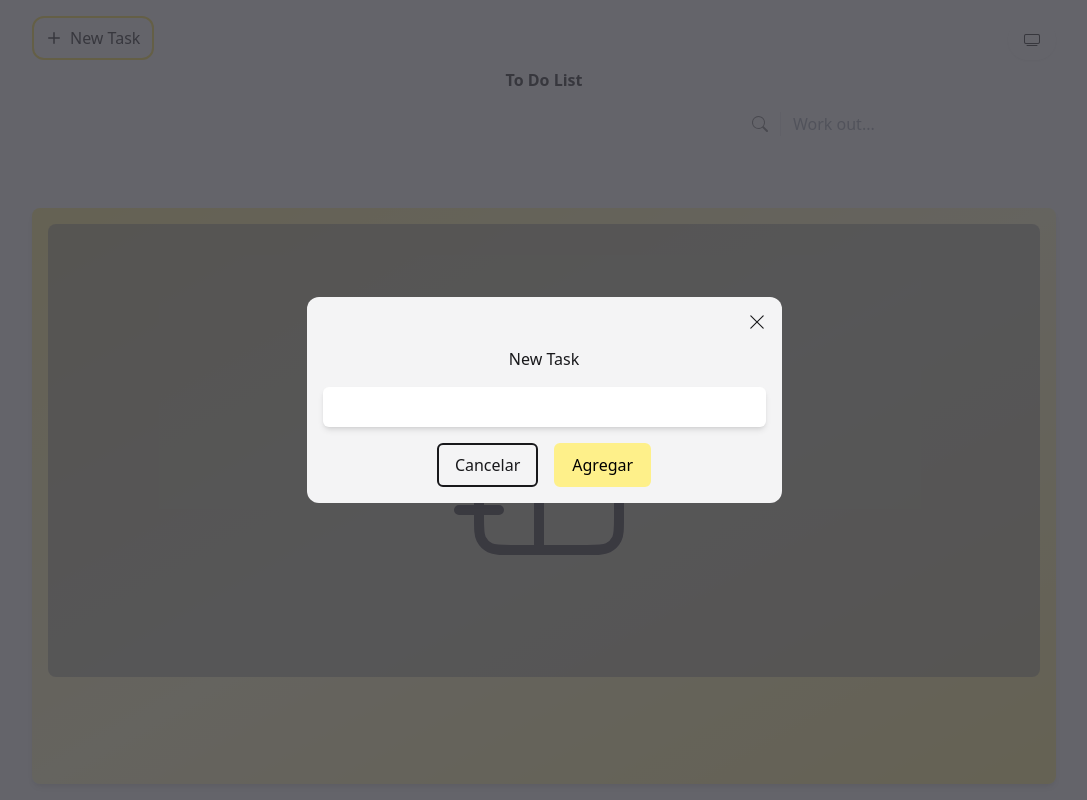
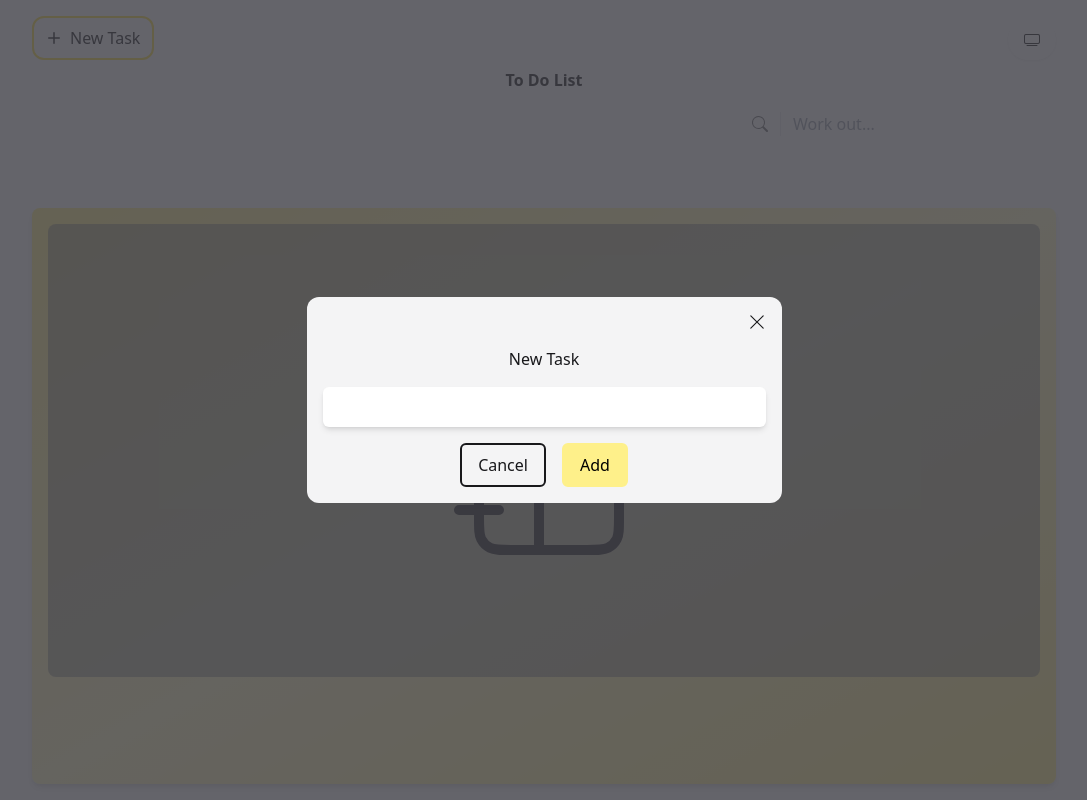
Before and after one commit to kenNoYuusha/to-do-list, a React (Vite) app: page / in a window 1280 px wide. Both pictures are taken after a click on the button "New Task". Shown: the whole page, without its empty margins (96-1183 px from the left). Built offline with nearby package versions, Linux system fonts and the light colour scheme.

Commit message:
chore: fixing language some tags

```diff
--- a/src/components/CreateTodoForm.jsx
+++ b/src/components/CreateTodoForm.jsx
@@ -48,13 +48,13 @@ const CreateTodoForm = ({ setShowModal, createTodo }) => {
           className="px-4 py-2 border-2 border-zinc-900 dark:border-zinc-50 rounded-md"
           onClick={clickEventHandler}
         >
-          Cancelar
+          Cancel
         </button>
         <button
           type="submit"
           className="px-4 py-2 border-2 bg-yellow-200 dark:bg-amber-300 text-black border-yellow-200 dark:border-amber-300 rounded-md"
         >
-          Agregar
+          Add
         </button>
       </div>
     </form>
--- a/src/components/TodoEmptySearch.jsx
+++ b/src/components/TodoEmptySearch.jsx
@@ -2,7 +2,7 @@ import { GiNotebook } from "react-icons/gi";
 const TodoEmptySearch = ({ searchText }) => {
   return (
     <div className="flex flex-col justify-center min-w-0 break-words w-full h-full p-4 text-center">
-      <p className="text-lg font-semibold">No hay resultados para:</p>
+      <p className="text-lg font-semibold">There's not results for:</p>
       <p>{searchText}</p>
     </div>
   );
--- a/vite.config.js
+++ b/vite.config.js
@@ -1,9 +1,9 @@
-import { defineConfig } from 'vite'
-import react from '@vitejs/plugin-react'
+import { defineConfig } from "vite";
+import react from "@vitejs/plugin-react";
 
 // https://vitejs.dev/config/
 export default defineConfig({
   plugins: [react()],
-  site: 'https://kennoyuusha.github.io',
-  base: process.env.NODE_ENV === 'production' ? 'to-do-list' : undefined,
-})
+  /* site: 'https://kennoyuusha.github.io', */
+  base: process.env.NODE_ENV === "production" ? "to-do-list" : undefined,
+});
```
